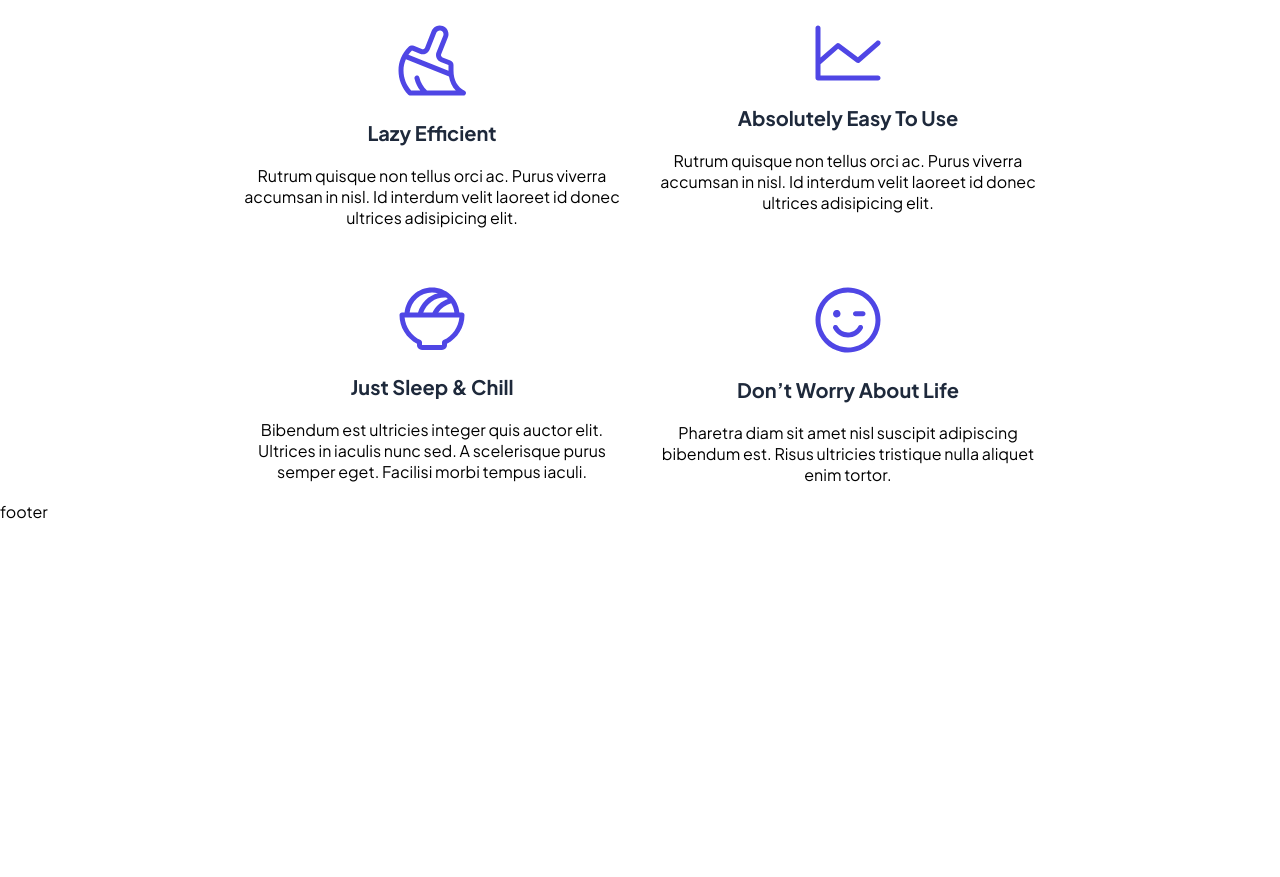
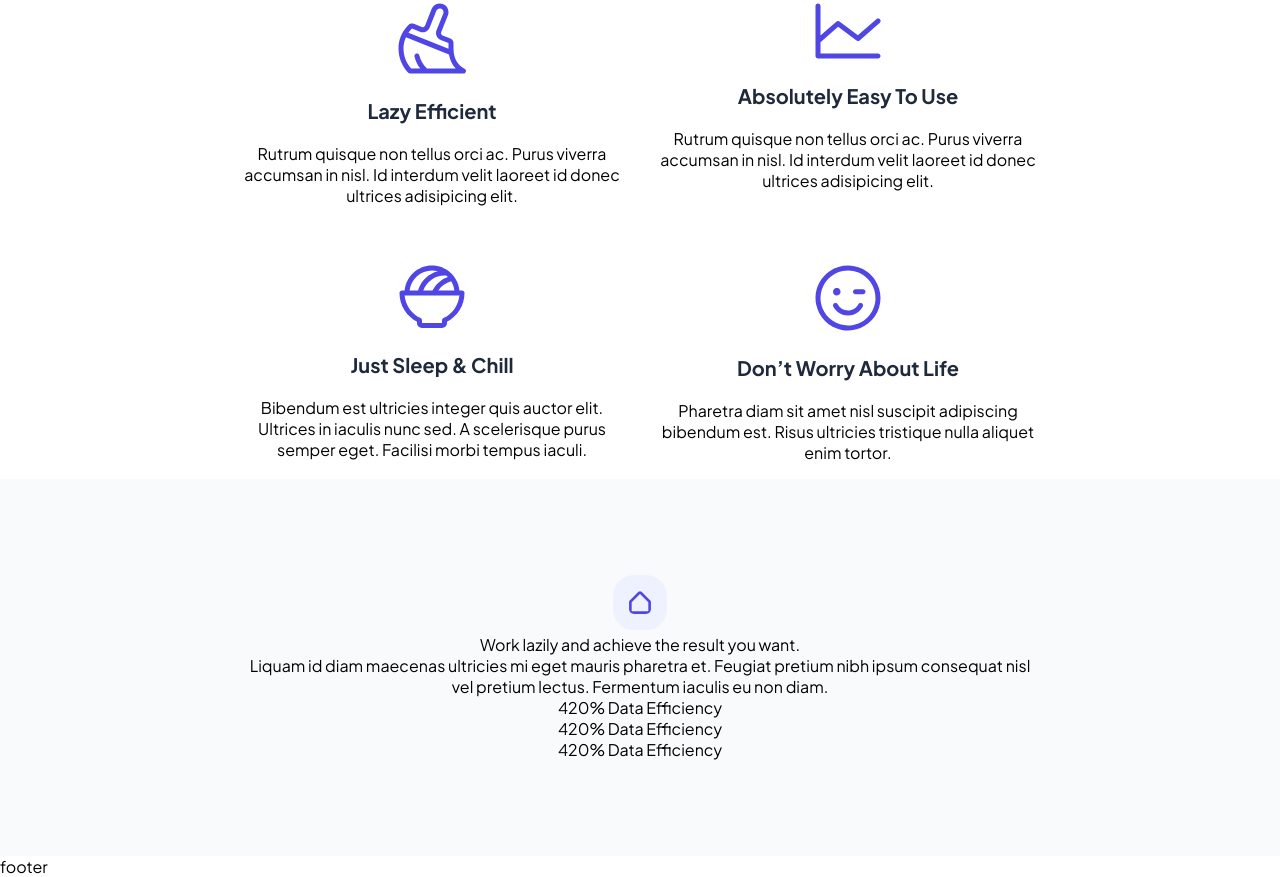
Before and after one commit to mdtayef001/slothui, a website built with Vite: page index.html in a window 1280 px wide. Shown: the part 2260-3137 px from the top of the page. Before the commit the page ends 2782 px from the top, so only its background shows below. Built offline with nearby package versions, Linux system fonts and the light colour scheme; files whose address does not match are found by name.

Commit message:
doing achievements section

```diff
--- a/index.html
+++ b/index.html
@@ -68,14 +68,15 @@
           <img src="./public/delta.png" alt="" />
           <img src="./public/space-x-logo.png" alt="" />
           <img src="./public/delta.png" alt="" />
+          <img src="./public/delta.png" alt="" />
           <img src="./public/pngimg.com - google_PNG19644.png" alt="" />
           <img src="./public/delta.png" alt="" />
-          <img src="./public/delta.png" alt="" />
-          <img src="./public/Adidas-Logo.wine.png" alt="" />
           <img src="./public/Adidas-Logo.wine.png" alt="" />
           <img src="./public/Uber_logo_2018.png" alt="" />
+          <img src="./public/Adidas-Logo.wine.png" alt="" />
           <img src="./public/pngimg.com - google_PNG19644.png" alt="" />
           <img src="./public/pngimg.com - samsung_logo_PNG4.png" alt="" />
+          <img src="./public/pngimg.com - google_PNG19644.png" alt="" />
         </div>
       </section>
       <!-- Our Main Features -->
@@ -220,6 +221,36 @@
           </div>
         </div>
       </section>
+      <!-- achieve -->
+      <section class="achieve_container" id="achievements">
+        <div>
+          <div class="icon">
+            <svg
+              width="22"
+              height="23"
+              viewBox="0 0 22 23"
+              fill="none"
+              xmlns="http://www.w3.org/2000/svg"
+            >
+              <path
+                d="M21.2966 9.57748L12.5466 0.827482C12.1364 0.417389 11.5801 0.187012 11 0.187012C10.42 0.187012 9.86367 0.417389 9.45345 0.827482L0.703449 9.57748C0.499494 9.78019 0.337815 10.0214 0.227792 10.287C0.117768 10.5527 0.0615882 10.8376 0.0625112 11.1251V21.6251C0.0625112 21.9732 0.200792 22.3071 0.446934 22.5532C0.693075 22.7994 1.02691 22.9376 1.37501 22.9376H20.625C20.9731 22.9376 21.3069 22.7994 21.5531 22.5532C21.7992 22.3071 21.9375 21.9732 21.9375 21.6251V11.1251C21.9384 10.8376 21.8823 10.5527 21.7722 10.287C21.6622 10.0214 21.5005 9.78019 21.2966 9.57748ZM19.3125 20.3126H2.68751V11.3056L11 2.99311L19.3125 11.3056V20.3126Z"
+                fill="#4F46E5"
+              />
+            </svg>
+          </div>
+          <p>Work lazily and achieve the result you want.</p>
+          <p>
+            Liquam id diam maecenas ultricies mi eget mauris pharetra et.
+            Feugiat pretium nibh ipsum consequat nisl vel pretium lectus.
+            Fermentum iaculis eu non diam.
+          </p>
+          <div>
+            <p>420% <span>Data Efficiency</span></p>
+            <p>420% <span>Data Efficiency</span></p>
+            <p>420% <span>Data Efficiency</span></p>
+          </div>
+        </div>
+      </section>
     </main>
     <footer>footer</footer>
   </body>
--- a/src/style.css
+++ b/src/style.css
@@ -137,7 +137,7 @@ header {
 .hero_container {
   background-image: url("../public/hero_bg.jpg");
   background-repeat: no-repeat;
-  background-position-y: top;
+
   overflow: hidden;
 }
 
@@ -278,3 +278,21 @@ header {
   row-gap: 48px;
   margin-top: 64px;
 }
+
+/*  */
+.achieve_container {
+  background: #f8fafc;
+  padding: 96px;
+  text-align: center;
+}
+
+.achieve_container > div {
+  width: 800px;
+  margin: 0 auto;
+}
+
+.achieve_container > div > .icon > svg {
+  background: #eef2ff;
+  padding: 16px;
+  border-radius: 21px;
+}
```
